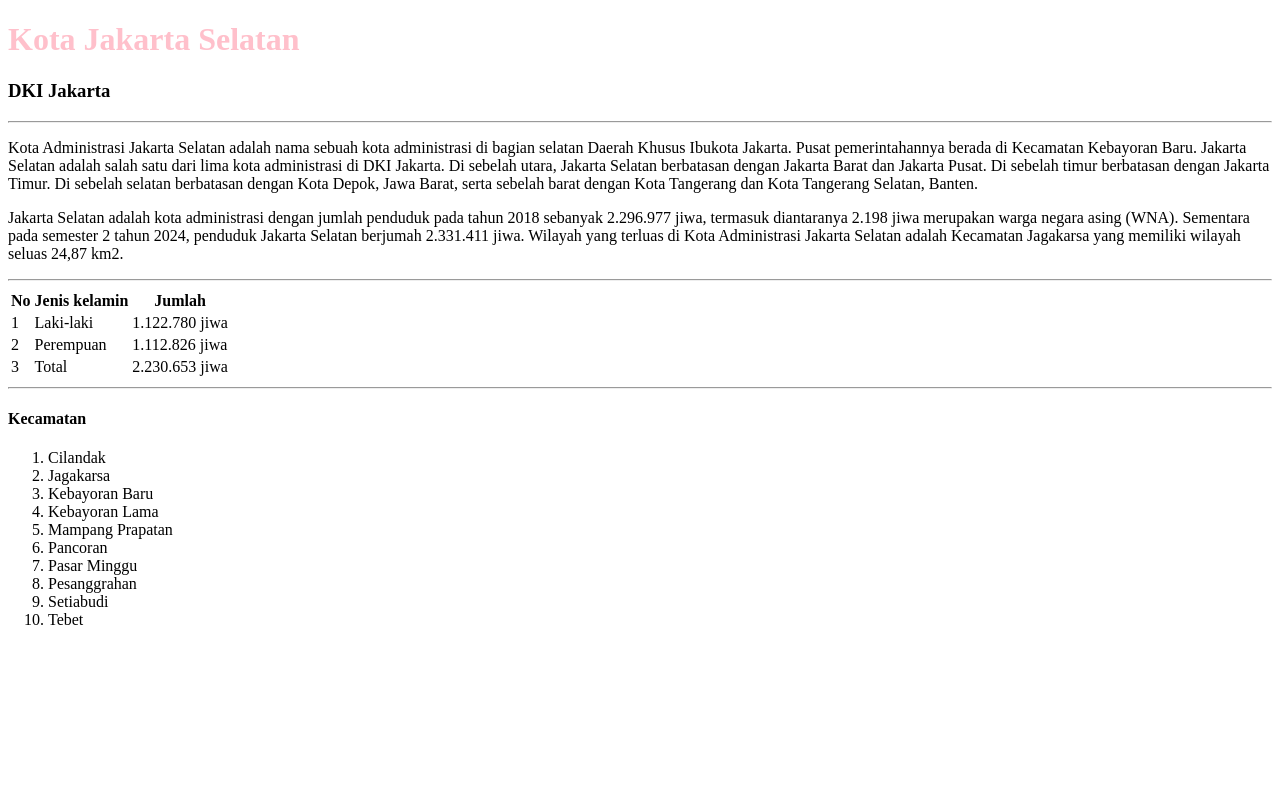
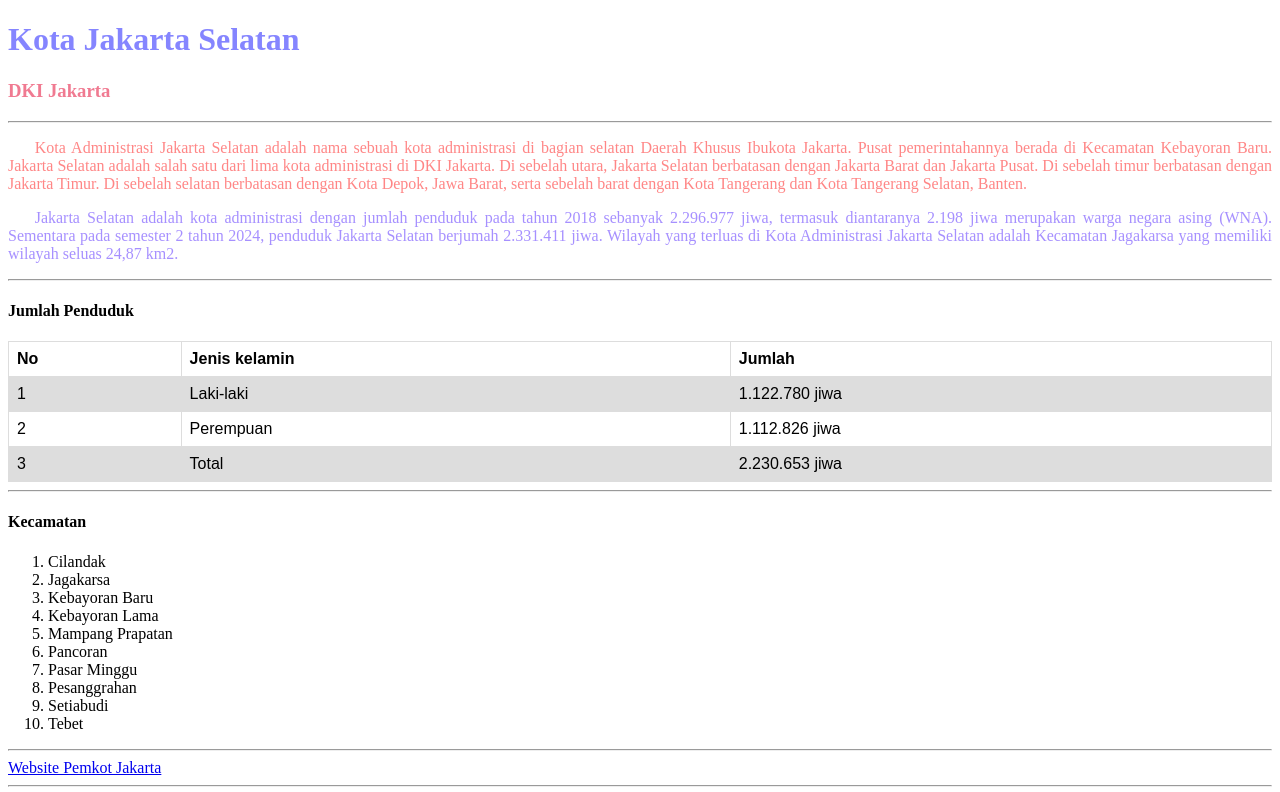
Before and after one commit to jihanathiyah/pgweb2025-acara1, a plain HTML site: page index.html in a window 1280 px wide. Shown: the top 792 px of the page. Drawn offline with Linux system fonts and the light colour scheme.

Commit message:
menambahkan style, tautan, gambar, dan video youtube

```diff
--- /dev/null
+++ b/app.css
@@ -0,0 +1,36 @@
+h1 {
+            color: rgba(20, 20, 255, 0.519);
+        }
+
+        h3 {
+            color: rgba(237, 100, 127, 0.86);
+        }
+
+        #p1 {
+            text-align: justify;
+            text-indent: 20pt;
+            color: rgba(255, 125, 125, 0.929);
+        }
+
+        .p2 {
+            text-align: justify;
+            text-indent: 20pt;
+            color: rgba(151, 125, 255, 0.851);
+        }
+
+        /* Style Table */
+        table {
+            font-family: arial, sans-serif;
+            border-collapse: collapse;
+            width: 100%;
+        }
+
+        td, th {
+            border: 1px solid #dddddd;
+            text-align: left;
+            padding: 8px;
+        }
+
+        tr:nth-child(even) {
+            background-color: #dddddd;
+        }
--- a/index.html
+++ b/index.html
@@ -5,29 +5,34 @@
     <meta charset="UTF-8">
     <meta name="viewport" content="width=device-width, initial-scale=1.0">
     <title>ACARA 1 | HTML CSS</title>
+
+    <link rel="stylesheet" href="app.css"
+
 </head>
 
 <body>
     <main>
         <!-- Judul -->
-        <h1 style="color: pink;">Kota Jakarta Selatan</h1>
+        <h1>Kota Jakarta Selatan</h1>
 
         <!-- Sub Judul -->
         <h3>DKI Jakarta</h3>
         <hr>
+
         <!--Deskripsi -->
-        <p>Kota Administrasi Jakarta Selatan adalah nama sebuah kota administrasi di bagian selatan Daerah Khusus
+        <p id="p1">Kota Administrasi Jakarta Selatan adalah nama sebuah kota administrasi di bagian selatan Daerah Khusus
             Ibukota Jakarta. Pusat pemerintahannya berada di Kecamatan Kebayoran Baru. Jakarta Selatan adalah salah satu
             dari lima kota administrasi di DKI Jakarta. Di sebelah utara, Jakarta Selatan berbatasan dengan Jakarta
             Barat dan Jakarta Pusat. Di sebelah timur berbatasan dengan Jakarta Timur. Di sebelah selatan berbatasan
-            dengan Kota Depok, Jawa Barat, serta sebelah barat dengan Kota Tangerang dan Kota Tangerang Selatan, Banten.
-        </p>
-        <p>Jakarta Selatan adalah kota administrasi dengan jumlah penduduk pada tahun 2018 sebanyak 2.296.977 jiwa,
+            dengan Kota Depok, Jawa Barat, serta sebelah barat dengan Kota Tangerang dan Kota Tangerang Selatan, Banten.</p>
+        <p class="p2">Jakarta Selatan adalah kota administrasi dengan jumlah penduduk pada tahun 2018 sebanyak 2.296.977 jiwa,
             termasuk diantaranya 2.198 jiwa merupakan warga negara asing (WNA). Sementara pada semester 2 tahun 2024,
             penduduk Jakarta Selatan berjumah 2.331.411 jiwa. Wilayah yang terluas di Kota Administrasi Jakarta Selatan
             adalah Kecamatan Jagakarsa yang memiliki wilayah seluas 24,87 km2.</p>
         <hr>
+
         <!-- Tabel Jumlah Penduduk -->
+        <h4>Jumlah Penduduk</h4>
         <table>
             <tr>
                 <th>No</th>
@@ -65,6 +70,22 @@
             <li>Setiabudi</li>
             <li>Tebet</li>
         </ol>
+
+        <hr>
+
+        <!-- Link -->
+        <a href="https://www.jakarta.go.id/" target="_blank" rel="noopener noreferrer" title="Klik untuk membuka website">Website Pemkot Jakarta</a>
+
+        <hr>
+
+        <!-- image -->
+        <img src="images/South_Jakarta_City_Hall.JPG" alt="" width="500px"
+        title="Kantor Wali Kota Jakarta Selatan">
+
+        <hr>
+
+        <!-- iframe -->
+        <iframe width="560" height="315" ="<iframe width="560" height="315" src="https://www.youtube.com/embed/8WitcZet3qI?si=NUYfThjHr-QGfHWO" title="YouTube video player" frameborder="0" allow="accelerometer; autoplay; clipboard-write; encrypted-media; gyroscope; picture-in-picture; web-share" referrerpolicy="strict-origin-when-cross-origin" allowfullscreen></iframe>" frameborder="0"></iframe>
     </main>
 </body>
 
```
Also changed, not shown: images/South_Jakarta_City_Hall.JPG (added).
